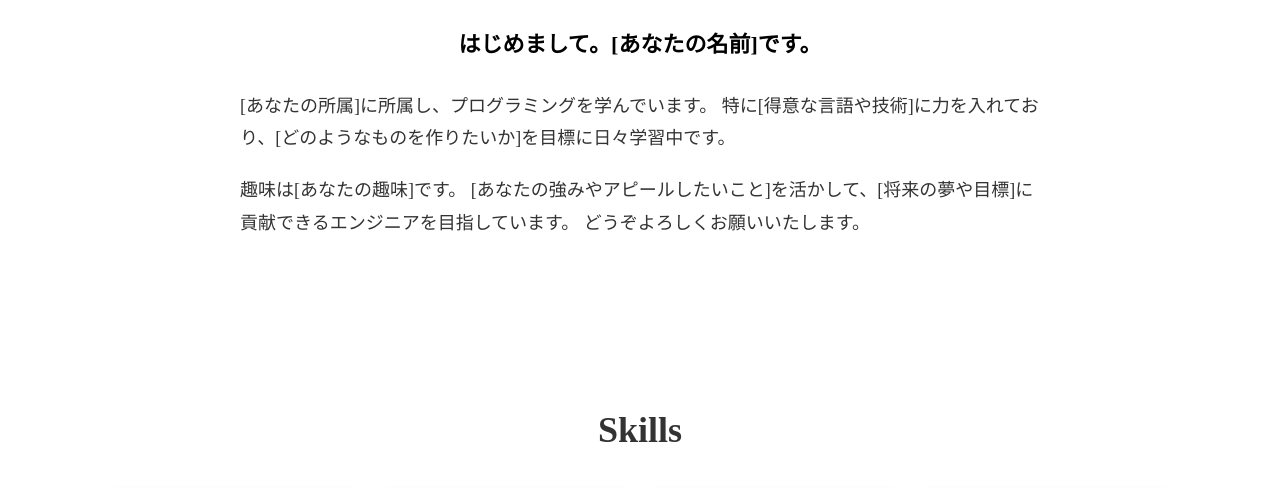
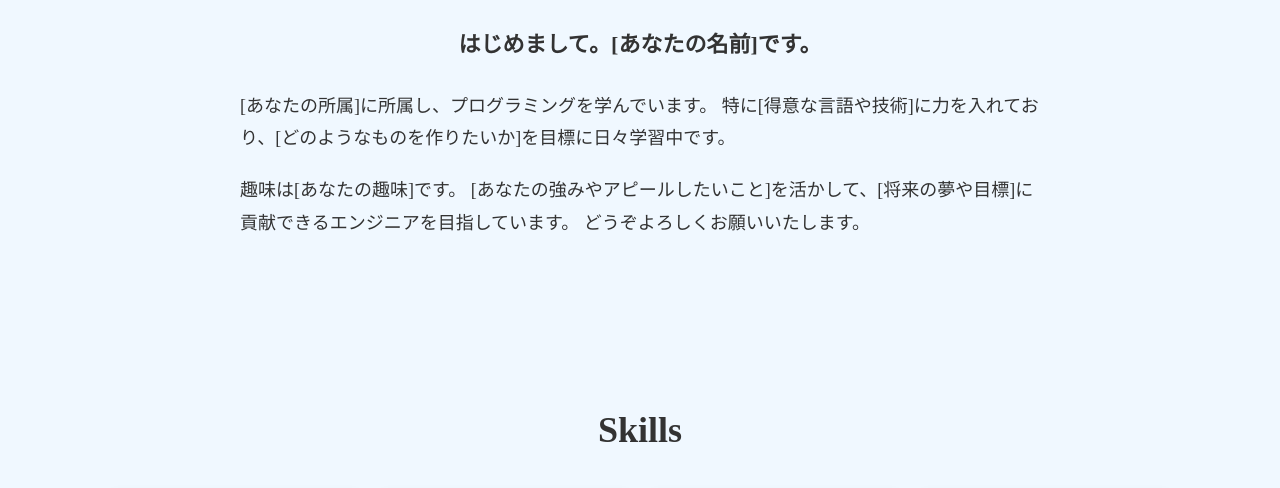
Before and after one commit to renk0n/portfolio, a plain HTML site: page index.html in a window 1280 px wide. Shown: the part 723-1211 px from the top of the page. Drawn offline with Linux system fonts and the light colour scheme.

Commit message:
page color edit

```diff
--- a/index.css
+++ b/index.css
@@ -5,7 +5,10 @@
     padding: 0;
     box-sizing: border-box;
 }
-
+body {
+    background-color: #f0f8ff;
+    color: #333;
+}
 .container {
     max-width: 1200px;
     padding: 0 70px;
```
